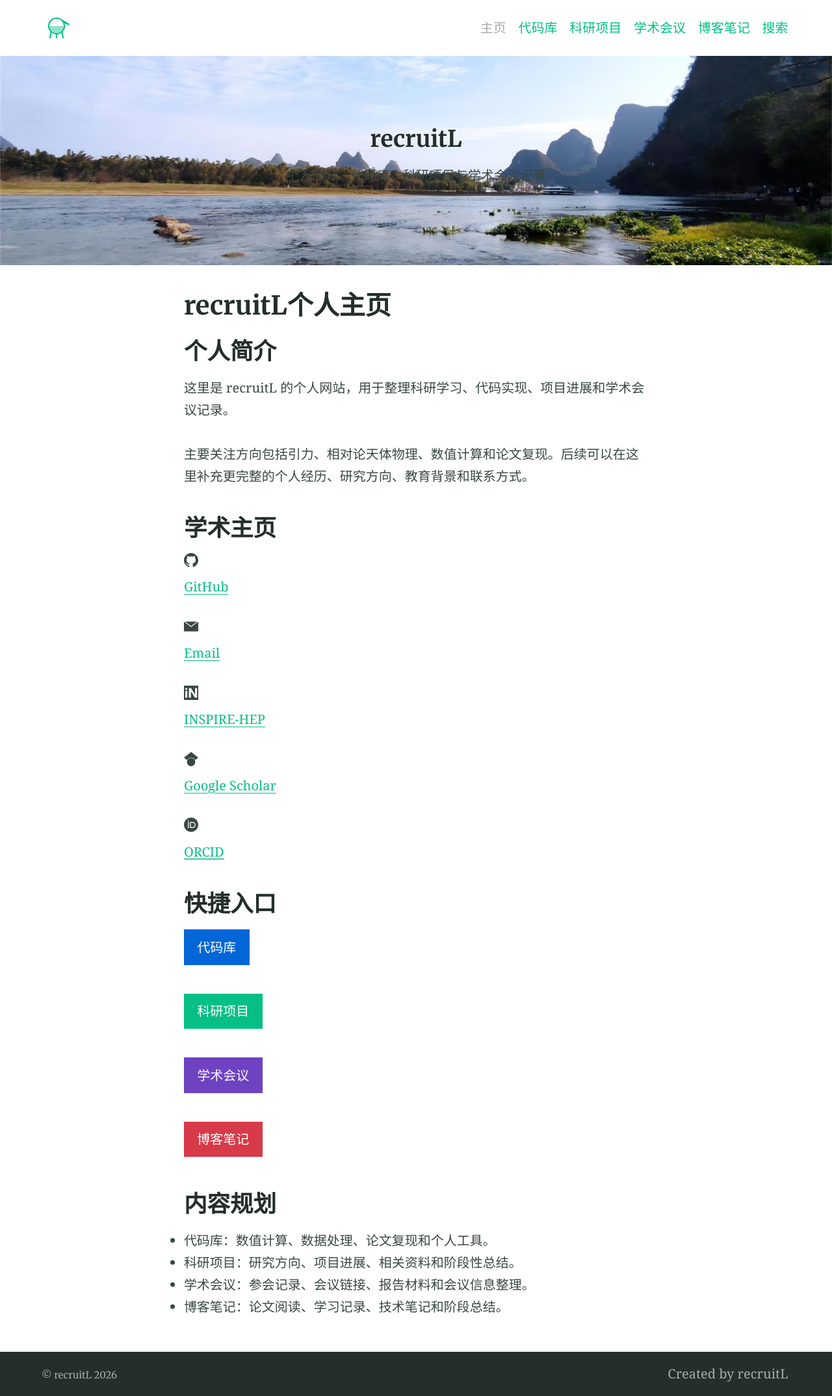
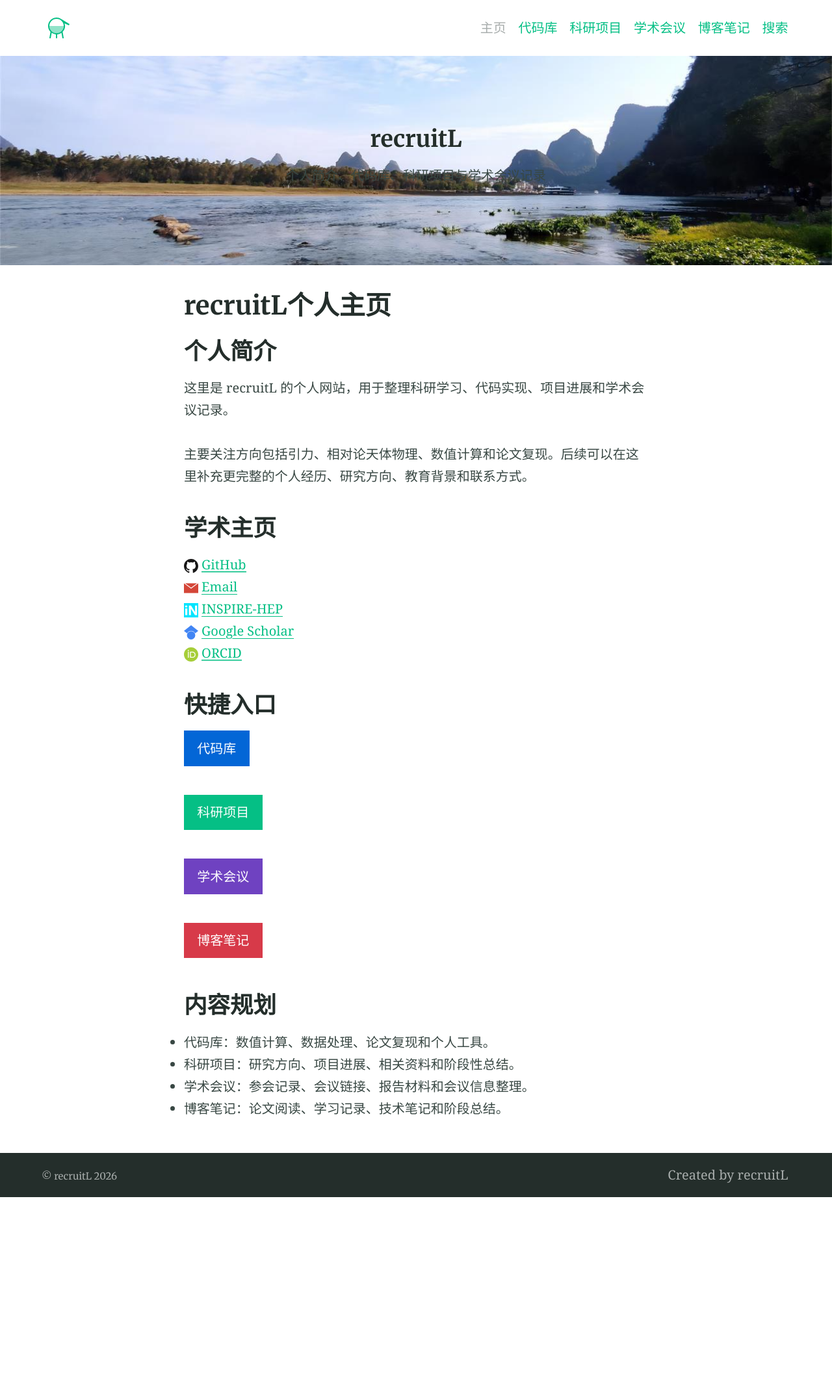
Before and after one commit to recruitL/recruitL.github.io, a Jekyll site: the page built from index.md, in a window 1280 px wide. Shown: the whole page at 65% size. Built offline with Jekyll 4.4.1, drawn with Linux system fonts in a browser that asks for light colours; after the commit the page ends 1842 px from its top, so only the background shows below that.

Commit message:
Align academic links with colored icons

```diff
--- a/index.md
+++ b/index.md
@@ -16,11 +16,13 @@
 
 ## 学术主页
 
-{% include icon.html id="github" title="GitHub" %} [GitHub](https://github.com/recruitL)<br>
-{% include icon.html id="email" title="Email" %} [Email](mailto:shenglong@ucas.ac.cn)<br>
-{% include icon.html id="inspire" title="INSPIRE-HEP" %} [INSPIRE-HEP](https://inspirehep.net/authors/2761677?ui-citation-summary=true)<br>
-{% include icon.html id="google-scholar" title="Google Scholar" %} [Google Scholar](https://scholar.google.com/citations?user=zDxt9_kAAAAJ&hl=zh-TW&authuser=1)<br>
-{% include icon.html id="orcid" title="ORCID" %} [ORCID](https://orcid.org/my-orcid?orcid=0009-0009-0163-2724)
+<p>
+  {% include icon.html id="github" title="GitHub" color="#181717" %} <a href="https://github.com/recruitL">GitHub</a><br>
+  {% include icon.html id="email" title="Email" color="#d44638" %} <a href="mailto:shenglong@ucas.ac.cn">Email</a><br>
+  {% include icon.html id="inspire" title="INSPIRE-HEP" color="#00e5ff" %} <a href="https://inspirehep.net/authors/2761677?ui-citation-summary=true">INSPIRE-HEP</a><br>
+  {% include icon.html id="google-scholar" title="Google Scholar" color="#4285f4" %} <a href="https://scholar.google.com/citations?user=zDxt9_kAAAAJ&hl=zh-TW&authuser=1">Google Scholar</a><br>
+  {% include icon.html id="orcid" title="ORCID" color="#a6ce39" %} <a href="https://orcid.org/my-orcid?orcid=0009-0009-0163-2724">ORCID</a>
+</p>
 
 ## 快捷入口
 
```
